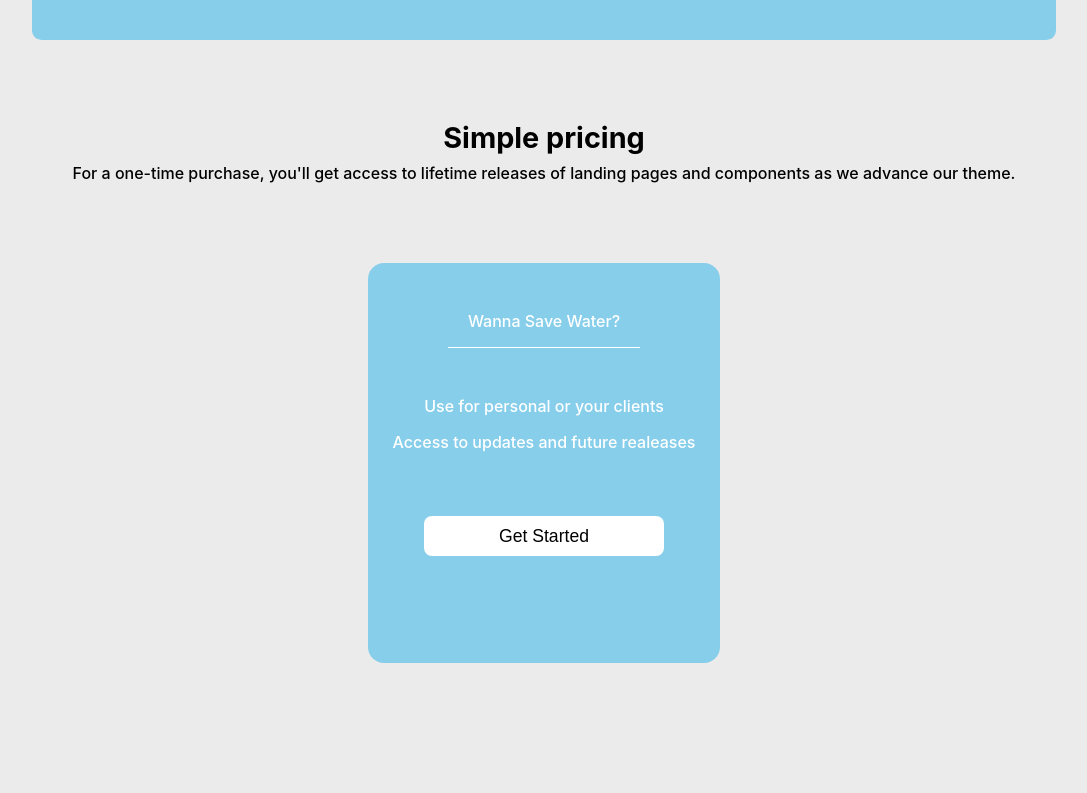
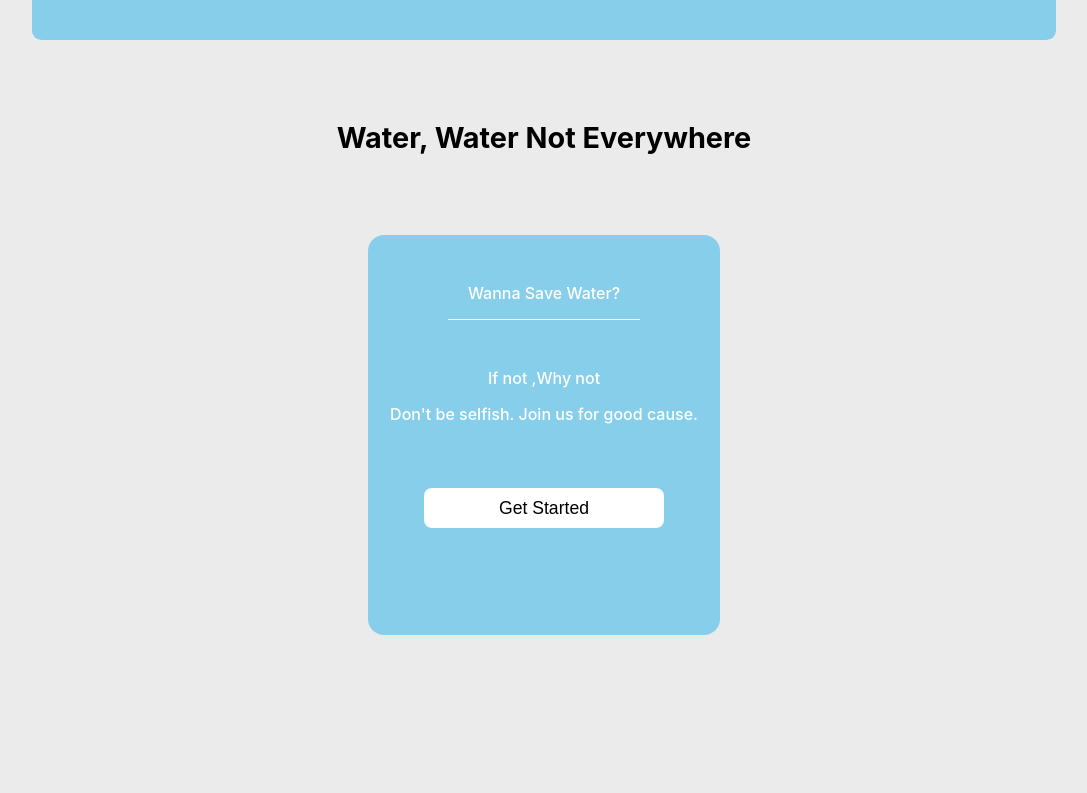
Before and after one commit to Urvashi-Nitp20/enviroaqua, a React (Create React App) app in the folder frontend/: page / in a window 1280 px wide. Shown: the part 1760-2553 px from the top of the page, without its empty margins (96-1183 px from the left). Built offline with nearby package versions, Linux system fonts and the light colour scheme; the HTML template or start-up script is replaced by a standard one.

Commit message:
added images

```diff
--- a/frontend/src/pages/landingpage/LandingPage.jsx
+++ b/frontend/src/pages/landingpage/LandingPage.jsx
@@ -111,28 +111,28 @@ Go sustainable  <span class="red-text"> to water for us.</span>
           </div>
         </div>
         <div class="page1-right">
-          <img src="img/dev-focus.svg" alt="" class="focus" />
+          <img src="https://pbs.twimg.com/media/ExFYMRSWYAkLhWS.jpg" alt="" class="focus" />
         </div>
       </div>
 
       <main class="page2">
         <div class="cards ">
           <div class="page2-item card1">
-            <img src="img/creative-draft.svg" alt="" class="svg1" />
+            <img src="https://static.pbslearningmedia.org/media/media_files/cedef81d-b17f-4d94-8fdf-a24517fca3c3/48e01d8a-6ba2-4e5e-a6c5-be65064f593a.jpg" alt="" class="svg1" />
             <h2 class="text-line1">Need of Enviroaqua</h2>
             <h3 class="text-line2">
             Responsible water use is essential in the current situation.As our core idea is about data, so let us look at data :).Fresh water withdrawals have increased six-fold since the beginning of the 20th century, raising the question of whether we are using the water that we have sustainably.
             </h3>
           </div>
           <div class="page2-item card2">
-            <img src="img/accept-tasks.svg" alt="" class="svg1" />
+            <img src="https://cdn2.vectorstock.com/i/1000x1000/27/91/police-or-ambulance-red-flasher-siren-alarm-icon-vector-8102791.jpg" alt="" class="svg1" />
             <h2 class="text-line1">What is Enviroaqua</h2>
             <h3 class="text-line2">
              Enviroaqua is an initiative to implement what we are taught a thousands time theoritically i.e sustainable usage of water, water wastage , water conservation and what not.On analyzing data on water usage, we get to know where usage of water limit exceeds,automated warning is generated.
             </h3>
           </div>
           <div class="page2-item card3">
-            <img src="img/growth-curve.svg" alt="" class="svg1" />
+            <img src="https://encrypted-tbn0.gstatic.com/images?q=tbn:ANd9GcQi8U8SNmOMPeO5kz3kHE42-4CZN75YHTL4TA&usqp=CAU" alt="" class="svg1" />
             <h2 class="text-line1">Show Support</h2>
             <h3 class="text-line2">
              We are obliged to join our hands for betterment of enviromental issues otherwise we can't predict the misrey on earth.
@@ -143,7 +143,7 @@ Go sustainable  <span class="red-text"> to water for us.</span>
         <div class="experience">
           <div class="absurd">
             {" "}
-            <img src="img/experience-tailmars-design.svg" alt="" class="demo" />
+            <img src="https://images.newindianexpress.com/uploads/user/imagelibrary/2020/11/7/w900X450/TAP1.jpg?w=400&dpr=2.6" alt="" class="demo" />
           </div>
           <div class="exp-right">
             <h3 class="exp-head">
@@ -171,10 +171,9 @@ Go sustainable  <span class="red-text"> to water for us.</span>
         </div>
 
         <div class="purchase-black">
-          <h2 class="textt1">Simple pricing</h2>
+          <h2 class="textt1">Water, Water Not Everywhere </h2>
           <h4 class="textt2">
-            For a one-time purchase, you'll get access to lifetime releases of
-            landing pages and components as we advance our theme.
+
           </h4>
         </div>
 
@@ -183,8 +182,8 @@ Go sustainable  <span class="red-text"> to water for us.</span>
           {/* <h1 class="textt4">$5</h1> */}
           <h4 class="textt3">Wanna Save Water?</h4>
           <hr noshade />
-          <h4 class="textt3">Use for personal or your clients</h4>
-          <h4 class="textt3">Access to updates and future realeases</h4>
+          <h4 class="textt3">If not ,Why not</h4>
+          <h4 class="textt3">Don't be selfish. Join us for good cause.</h4>
           <button class="final-purchase">Get Started</button>
         </div>
 
```
